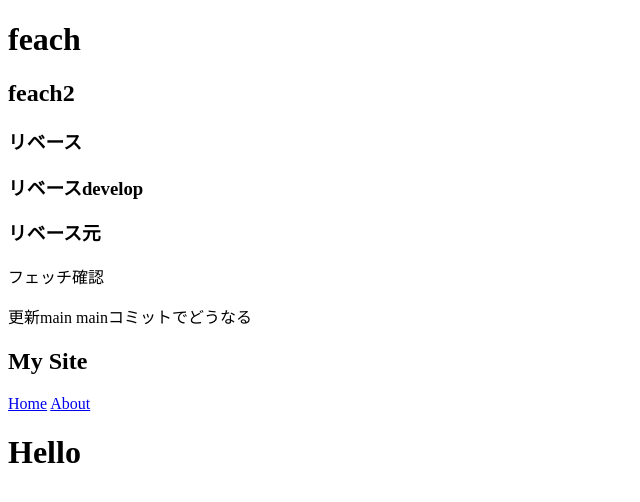
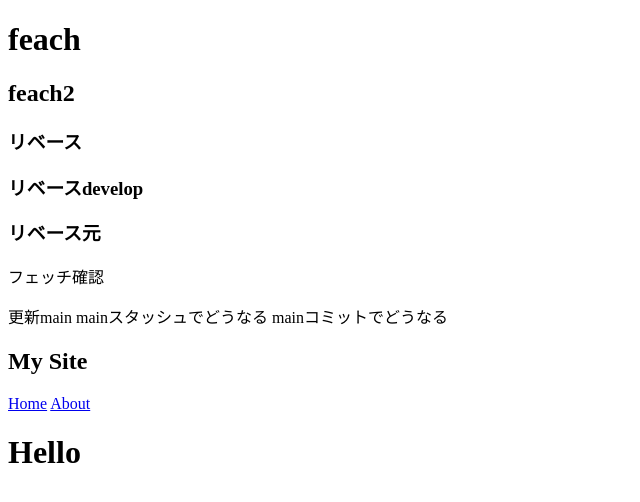
Before and after one commit to tig56/practice-git, a plain HTML site: page index.html in a window 1280 px wide. Shown: the whole page, without its empty margins (0-640 px from the left). Drawn offline with Linux system fonts and the light colour scheme.

Commit message:
mainスタッシュでどうなる

```diff
--- a/index.html
+++ b/index.html
@@ -13,6 +13,7 @@
         <h3>リベース元</h3>
         <p>フェッチ確認</p>
         <a>更新main</a>
+        <a>mainスタッシュでどうなる</a>
         <a>mainコミットでどうなる</a>
         <h2>My Site</h2>
         <nav>
```
